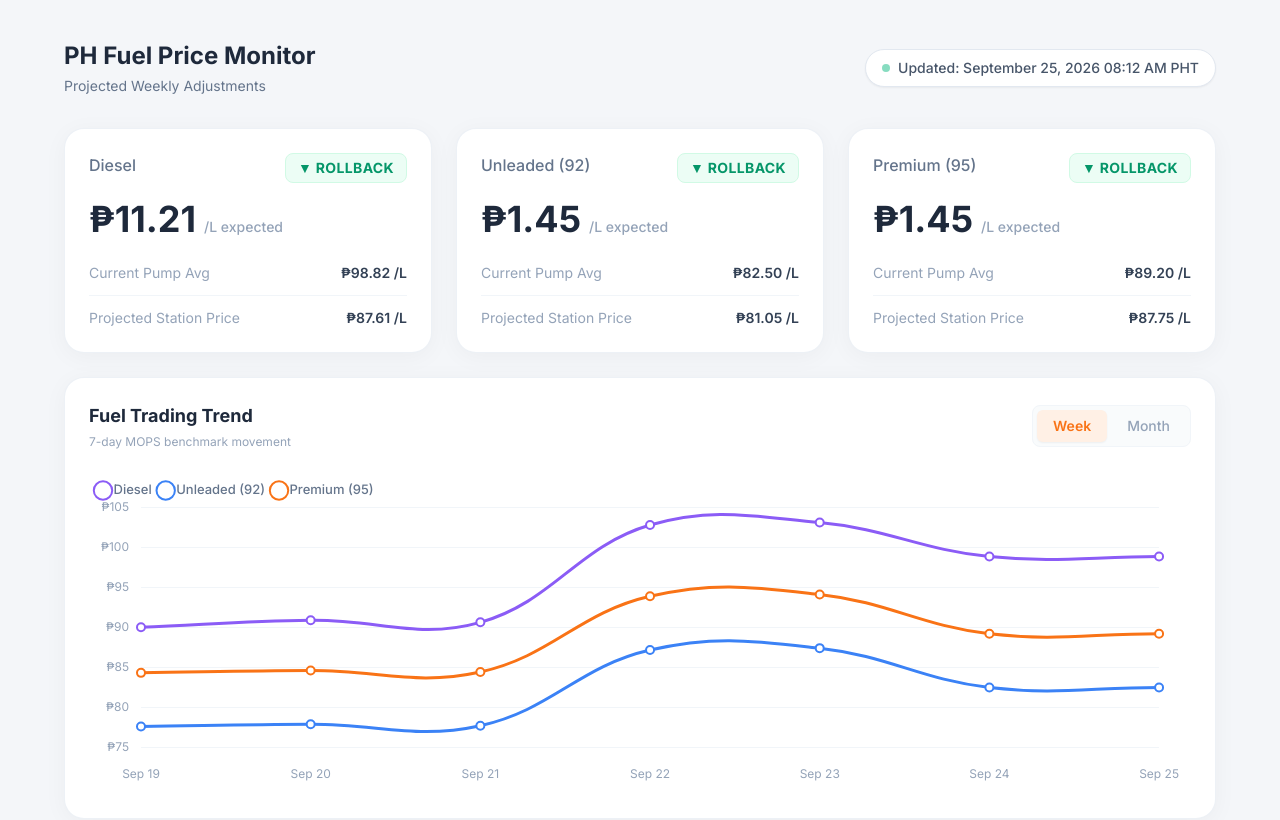
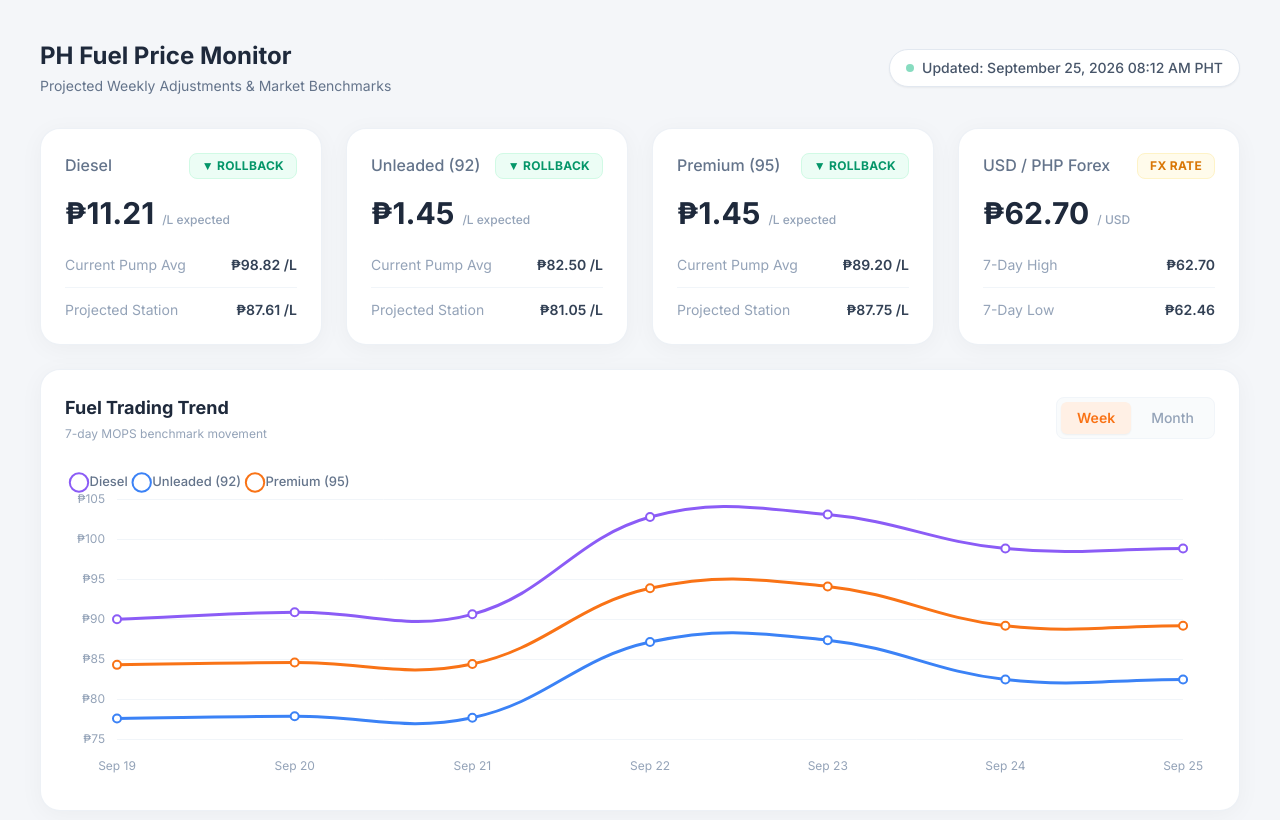
Before and after one commit to EmylCoding/ph_fuel_tracker, a plain HTML site: page index.html in a window 1280 px wide. Drawn offline with nearby package versions, Linux system fonts and the light colour scheme.

Commit message:
Refactor index.html for layout and styling improvements
Updated HTML structure and styling for better layout and readability. Added Forex Exchange Card and adjusted various classes for consistency.

```diff
--- a/index.html
+++ b/index.html
@@ -4,7 +4,7 @@
     <meta charset="UTF-8">
     <meta name="viewport" content="width=device-width, initial-scale=1.0">
     <title>PH Fuel Price Monitor</title>
-    <!-- Tailwind CSS for rapid UI styling -->
+    <!-- Tailwind CSS -->
     <script src="https://cdn.tailwindcss.com"></script>
     <!-- Chart.js -->
     <script src="https://cdn.jsdelivr.net/npm/chart.js"></script>
@@ -26,13 +26,13 @@
 </head>
 <body class="text-slate-800 p-4 md:p-10 min-h-screen">
 
-    <div class="max-w-6xl mx-auto space-y-6">
+    <div class="max-w-7xl mx-auto space-y-6">
 
         <!-- Top Header -->
         <div class="flex flex-col md:flex-row justify-between items-start md:items-center gap-4 mb-8">
             <div>
                 <h1 class="text-2xl font-bold text-slate-800">PH Fuel Price Monitor</h1>
-                <p class="text-sm text-slate-500 mt-1">Projected Weekly Adjustments</p>
+                <p class="text-sm text-slate-500 mt-1">Projected Weekly Adjustments & Market Benchmarks</p>
             </div>
             <div class="bg-white px-4 py-2 rounded-full border border-slate-200 shadow-sm flex items-center gap-2">
                 <div class="w-2 h-2 rounded-full bg-emerald-500 animate-pulse"></div>
@@ -40,27 +40,27 @@
             </div>
         </div>
 
-        <!-- Metric Cards -->
-        <div class="grid grid-cols-1 md:grid-cols-3 gap-6">
+        <!-- Metric Cards Grid (Fuels + Forex) -->
+        <div class="grid grid-cols-1 sm:grid-cols-2 lg:grid-cols-4 gap-6">
 
             <!-- Diesel Card -->
             <div class="solis-card p-6">
                 <div class="flex justify-between items-start mb-4">
                     <h3 class="text-slate-500 font-medium">Diesel</h3>
-                    <span id="diesel-badge" class="px-3 py-1 bg-slate-100 text-slate-500 rounded-lg text-sm font-semibold tracking-wide">--</span>
+                    <span id="diesel-badge" class="px-3 py-1 bg-slate-100 text-slate-500 rounded-lg text-xs font-semibold tracking-wide">--</span>
                 </div>
                 <div class="flex items-baseline gap-2 mb-6">
-                    <span class="text-4xl font-bold text-slate-800" id="diesel-impact">₱0.00</span>
-                    <span class="text-slate-400 font-medium text-sm">/L expected</span>
+                    <span class="text-3xl font-bold text-slate-800" id="diesel-impact">₱0.00</span>
+                    <span class="text-slate-400 font-medium text-xs">/L expected</span>
                 </div>
                 <div class="space-y-3">
-                    <div class="flex justify-between items-center text-sm">
+                    <div class="flex justify-between items-center text-xs sm:text-sm">
                         <span class="text-slate-400">Current Pump Avg</span>
                         <span class="font-semibold text-slate-700" id="diesel-current">₱0.00</span>
                     </div>
                     <div class="w-full h-px bg-slate-100"></div>
-                    <div class="flex justify-between items-center text-sm">
-                        <span class="text-slate-400">Projected Station Price</span>
+                    <div class="flex justify-between items-center text-xs sm:text-sm">
+                        <span class="text-slate-400">Projected Station</span>
                         <span class="font-semibold text-slate-700" id="diesel-projected">₱0.00</span>
                     </div>
                 </div>
@@ -70,20 +70,20 @@
             <div class="solis-card p-6">
                 <div class="flex justify-between items-start mb-4">
                     <h3 class="text-slate-500 font-medium">Unleaded (92)</h3>
-                    <span id="unleaded-badge" class="px-3 py-1 bg-slate-100 text-slate-500 rounded-lg text-sm font-semibold tracking-wide">--</span>
+                    <span id="unleaded-badge" class="px-3 py-1 bg-slate-100 text-slate-500 rounded-lg text-xs font-semibold tracking-wide">--</span>
                 </div>
                 <div class="flex items-baseline gap-2 mb-6">
-                    <span class="text-4xl font-bold text-slate-800" id="unleaded-impact">₱0.00</span>
-                    <span class="text-slate-400 font-medium text-sm">/L expected</span>
+                    <span class="text-3xl font-bold text-slate-800" id="unleaded-impact">₱0.00</span>
+                    <span class="text-slate-400 font-medium text-xs">/L expected</span>
                 </div>
                 <div class="space-y-3">
-                    <div class="flex justify-between items-center text-sm">
+                    <div class="flex justify-between items-center text-xs sm:text-sm">
                         <span class="text-slate-400">Current Pump Avg</span>
                         <span class="font-semibold text-slate-700" id="unleaded-current">₱0.00</span>
                     </div>
                     <div class="w-full h-px bg-slate-100"></div>
-                    <div class="flex justify-between items-center text-sm">
-                        <span class="text-slate-400">Projected Station Price</span>
+                    <div class="flex justify-between items-center text-xs sm:text-sm">
+                        <span class="text-slate-400">Projected Station</span>
                         <span class="font-semibold text-slate-700" id="unleaded-projected">₱0.00</span>
                     </div>
                 </div>
@@ -93,21 +93,44 @@
             <div class="solis-card p-6">
                 <div class="flex justify-between items-start mb-4">
                     <h3 class="text-slate-500 font-medium">Premium (95)</h3>
-                    <span id="premium-badge" class="px-3 py-1 bg-slate-100 text-slate-500 rounded-lg text-sm font-semibold tracking-wide">--</span>
+                    <span id="premium-badge" class="px-3 py-1 bg-slate-100 text-slate-500 rounded-lg text-xs font-semibold tracking-wide">--</span>
                 </div>
                 <div class="flex items-baseline gap-2 mb-6">
-                    <span class="text-4xl font-bold text-slate-800" id="premium-impact">₱0.00</span>
-                    <span class="text-slate-400 font-medium text-sm">/L expected</span>
+                    <span class="text-3xl font-bold text-slate-800" id="premium-impact">₱0.00</span>
+                    <span class="text-slate-400 font-medium text-xs">/L expected</span>
                 </div>
                 <div class="space-y-3">
-                    <div class="flex justify-between items-center text-sm">
+                    <div class="flex justify-between items-center text-xs sm:text-sm">
                         <span class="text-slate-400">Current Pump Avg</span>
                         <span class="font-semibold text-slate-700" id="premium-current">₱0.00</span>
                     </div>
                     <div class="w-full h-px bg-slate-100"></div>
-                    <div class="flex justify-between items-center text-sm">
-                        <span class="text-slate-400">Projected Station Price</span>
+                    <div class="flex justify-between items-center text-xs sm:text-sm">
+                        <span class="text-slate-400">Projected Station</span>
                         <span class="font-semibold text-slate-700" id="premium-projected">₱0.00</span>
+                    </div>
+                </div>
+            </div>
+
+            <!-- Forex Exchange Card -->
+            <div class="solis-card p-6">
+                <div class="flex justify-between items-start mb-4">
+                    <h3 class="text-slate-500 font-medium">USD / PHP Forex</h3>
+                    <span class="px-3 py-1 bg-amber-50 text-amber-600 border border-amber-100 rounded-lg text-xs font-bold tracking-wide">FX RATE</span>
+                </div>
+                <div class="flex items-baseline gap-2 mb-6">
+                    <span class="text-3xl font-bold text-slate-800" id="forex-current">₱0.00</span>
+                    <span class="text-slate-400 font-medium text-xs">/ USD</span>
+                </div>
+                <div class="space-y-3">
+                    <div class="flex justify-between items-center text-xs sm:text-sm">
+                        <span class="text-slate-400">7-Day High</span>
+                        <span class="font-semibold text-slate-700" id="forex-high">₱0.00</span>
+                    </div>
+                    <div class="w-full h-px bg-slate-100"></div>
+                    <div class="flex justify-between items-center text-xs sm:text-sm">
+                        <span class="text-slate-400">7-Day Low</span>
+                        <span class="font-semibold text-slate-700" id="forex-low">₱0.00</span>
                     </div>
                 </div>
             </div>
@@ -122,7 +145,7 @@
                     <p class="text-xs text-slate-400 mt-1">7-day MOPS benchmark movement</p>
                 </div>
 
-                <!-- Mimicking the SolisCloud Operating Data Toggles -->
+                <!-- SolisCloud Operating Data Toggles -->
                 <div class="flex space-x-1 bg-slate-50/80 p-1 rounded-lg border border-slate-100">
                     <button class="px-4 py-1.5 bg-[#FFF0E5] text-[#F97316] rounded-md text-sm font-semibold shadow-sm">Week</button>
                     <button class="px-4 py-1.5 text-slate-400 hover:text-slate-600 rounded-md text-sm font-medium transition-colors">Month</button>
@@ -139,18 +162,17 @@
     <script>
         document.addEventListener("DOMContentLoaded", async () => {
             try {
-                // Fetch the payload generated by your python scraper
                 const response = await fetch('data.json');
                 const data = await response.json();
 
                 // Set Header Date
                 document.getElementById('last-updated').textContent = `Updated: ${data.updated_at}`;
 
-                // Utility Functions
+                // Utility Formatter Functions
                 const formatImpact = (val) => `₱${Math.abs(val).toFixed(2)}`;
                 const formatPrice = (val) => `₱${val.toFixed(2)} /L`;
 
-                // Inject Data to DOM Cards
+                // Populate Fuel Cards
                 const setCardData = (type, fuel) => {
                     document.getElementById(`${type}-impact`).textContent = formatImpact(fuel.est_weekly_impact);
                     document.getElementById(`${type}-current`).textContent = formatPrice(fuel.current_pump_price);
@@ -158,13 +180,13 @@
 
                     const badge = document.getElementById(`${type}-badge`);
                     if (fuel.status === 'ROLLBACK') {
-                        badge.className = 'px-3 py-1 bg-emerald-50 text-emerald-600 border border-emerald-100 rounded-lg text-sm font-bold tracking-wide';
+                        badge.className = 'px-3 py-1 bg-emerald-50 text-emerald-600 border border-emerald-100 rounded-lg text-xs font-bold tracking-wide';
                         badge.textContent = `▼ ROLLBACK`;
                     } else if (fuel.status === 'HIKE') {
-                        badge.className = 'px-3 py-1 bg-rose-50 text-rose-600 border border-rose-100 rounded-lg text-sm font-bold tracking-wide';
+                        badge.className = 'px-3 py-1 bg-rose-50 text-rose-600 border border-rose-100 rounded-lg text-xs font-bold tracking-wide';
                         badge.textContent = `▲ HIKE`;
                     } else {
-                        badge.className = 'px-3 py-1 bg-slate-100 text-slate-500 border border-slate-200 rounded-lg text-sm font-bold tracking-wide';
+                        badge.className = 'px-3 py-1 bg-slate-100 text-slate-500 border border-slate-200 rounded-lg text-xs font-bold tracking-wide';
                         badge.textContent = `NO CHANGE`;
                     }
                 };
@@ -173,7 +195,17 @@
                 setCardData('unleaded', data.fuels.unleaded);
                 setCardData('premium', data.fuels.premium);
 
-                // Chart.js Configuration for SolisCloud Aesthetic
+                // Populate Forex Card
+                if (data.forex) {
+                    document.getElementById('forex-current').textContent = `₱${data.forex.current.toFixed(2)}`;
+                    const rates = data.forex.rates || [data.forex.current];
+                    const maxRate = Math.max(...rates);
+                    const minRate = Math.min(...rates);
+                    document.getElementById('forex-high').textContent = `₱${maxRate.toFixed(2)}`;
+                    document.getElementById('forex-low').textContent = `₱${minRate.toFixed(2)}`;
+                }
+
+                // Chart.js Configuration
                 const ctx = document.getElementById('trendChart').getContext('2d');
                 new Chart(ctx, {
                     type: 'line',
@@ -183,9 +215,9 @@
                             {
                                 label: 'Diesel',
                                 data: data.fuels.diesel.trend,
-                                borderColor: '#8B5CF6', // Vibrant Purple
+                                borderColor: '#8B5CF6',
                                 borderWidth: 3,
-                                tension: 0.4, // Smooth curve
+                                tension: 0.4,
                                 pointBackgroundColor: '#FFFFFF',
                                 pointBorderColor: '#8B5CF6',
                                 pointBorderWidth: 2,
@@ -195,7 +227,7 @@
                             {
                                 label: 'Unleaded (92)',
                                 data: data.fuels.unleaded.trend,
-                                borderColor: '#3B82F6', // Soft Blue
+                                borderColor: '#3B82F6',
                                 borderWidth: 3,
                                 tension: 0.4,
                                 pointBackgroundColor: '#FFFFFF',
@@ -207,7 +239,7 @@
                             {
                                 label: 'Premium (95)',
                                 data: data.fuels.premium.trend,
-                                borderColor: '#F97316', // Soft Orange
+                                borderColor: '#F97316',
                                 borderWidth: 3,
                                 tension: 0.4,
                                 pointBackgroundColor: '#FFFFFF',
@@ -233,7 +265,7 @@
                                     usePointStyle: true,
                                     boxWidth: 8,
                                     font: { family: 'Inter', size: 13, weight: '500' },
-                                    color: '#64748b' // slate-500
+                                    color: '#64748b'
                                 }
                             },
                             tooltip: {
```
